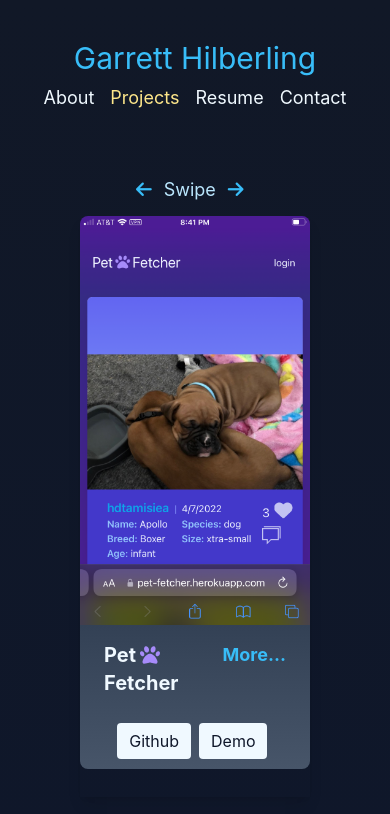
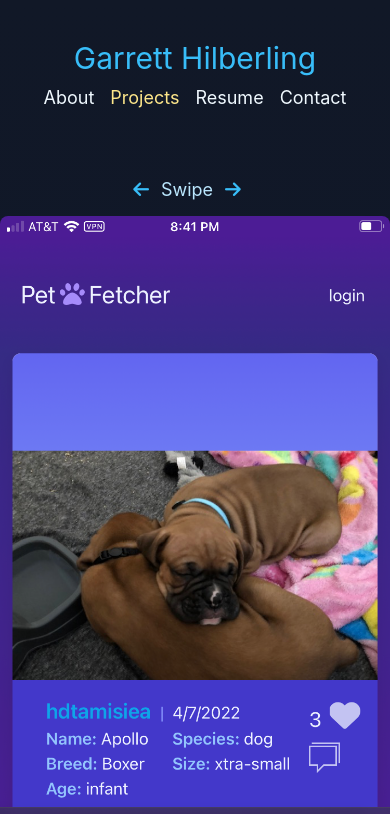
Before and after one commit to garretthilberling/hilberling-react-portfolio, a React (Create React App) app: page / in a window 390 px wide. Shown: the top 814 px of the page. Built offline with nearby package versions, Linux system fonts and the light colour scheme; what tw-elements would draw is missing.

Commit message:
happy with this for now

```diff
--- a/src/components/Projects/index.js
+++ b/src/components/Projects/index.js
@@ -90,7 +90,7 @@ function Projects({ name }) {
 
   return (
       <SlideFade in={name === 'projects'} offsetX={50} offsetY={0}>
-        <section className="no-scrollbar 2xl:container 2xl:mx-auto 2xl:px-0 py-3 px-10">
+        <section className="no-scrollbar 2xl:container 2xl:mx-auto 2xl:px-0 py-3 lg:px-10 md:px-5 px-0">
           <div className="lg:hidden block flex justify-center text-lg text-sky-400 mb-3">
             <p className="animate-swipe-me"><i className="fa-solid fa-arrow-left pr-3"></i><span className="text-sky-200">Swipe</span><i className="fa-solid fa-arrow-right pl-3"></i></p>
           </div>
@@ -118,7 +118,7 @@ function Projects({ name }) {
                             <div className="px-6 py-4 rounded-b-lg block lg:hidden bg-gradient-to-b from-slate-700 to-slate-600">
                               <div className={`font-bold mb-2 flex justify-between`}>
                                 <h3 className="text-xl">{project.name}</h3>
-                                <div className="text-lg">
+                                <div className="pl-1 text-lg">
                                     {smShowDescription ?
                                         <button
                                             className="text-sky-400 hover:text-sky-500 transition-all ease-in-out duration-300"
```
